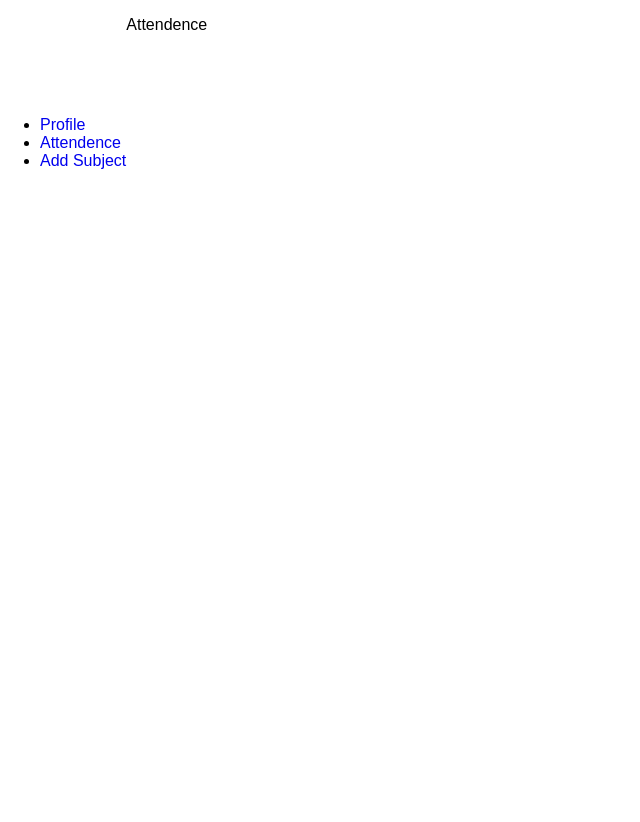
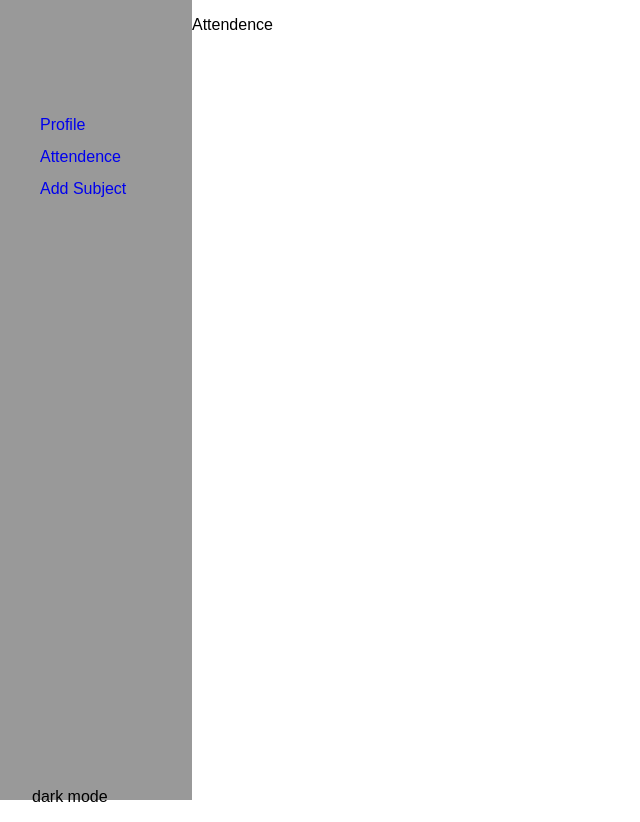
Before and after one commit to DhruvManiya/On-At-Man, a Vue app in the folder On-At-Man/: page /attendance in a window 1280 px wide. Shown: the whole page, without its empty margins (0-640 px from the left). Before the commit the page ends 800 px from the top, so only its background shows below. Built offline with nearby package versions, Linux system fonts and the light colour scheme; the HTML template or start-up script is replaced by a standard one.

Commit message:
Basic Nev

```diff
--- a/On-At-Man/src/App.vue
+++ b/On-At-Man/src/App.vue
@@ -1,6 +1,8 @@
 <template>
   <div class="container">
-  <the-navebar></the-navebar>
+    <div class="nevbar">
+      <the-navebar></the-navebar>
+    </div>
 
   <router-view></router-view>
   </div>
@@ -37,6 +39,10 @@ export default {
   .container{
     display: flex;
   }
-
+  .nevbar{
+    background-color: #999;
+    width: 15%;
+    height: 100vh;
+  }
 
 </style>
--- a/On-At-Man/src/ui/TheNavebar.vue
+++ b/On-At-Man/src/ui/TheNavebar.vue
@@ -6,10 +6,30 @@
             <li><router-link to="/attendance"> Attendence </router-link></li>
             <li><router-link to="/addSubject"> Add Subject </router-link></li>
         </ul>
+        <div>
+           <p> dark mode </p>
+        </div>
     </section>
 </template>
 
 <style scoped>
+
+section{
+    display: flex;
+    flex-direction: column;
+    justify-content: space-around;
+}
+
+li{
+    list-style: none;
+    height: 2rem;
+}
+
+ul{
+    height: 80vh;
+    display: flex;
+    flex-direction: column ;
+}
 
 .logo{
     background-image: url(../images/ON_AT-Man-removebg-preview.png);
@@ -17,4 +37,7 @@
     width: 100px;
 }
 
+div > p{
+    padding-left: 2rem;
+}
 </style>
```
